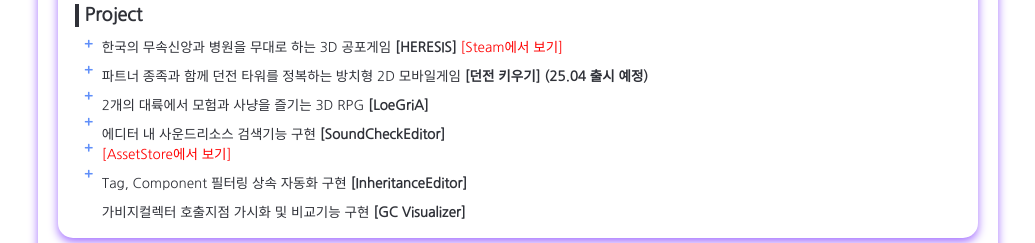
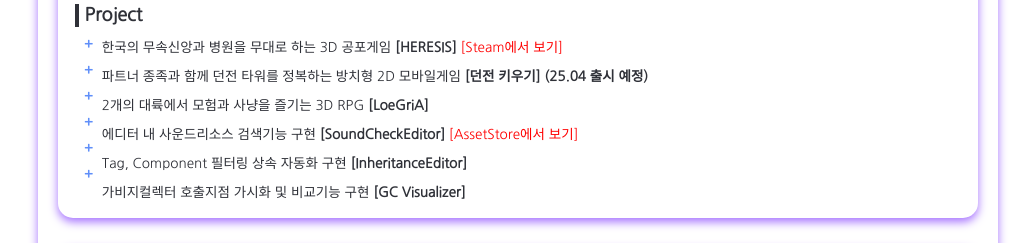
Before and after one commit to shin0624/shin0624.github.io, a plain HTML site: page index.html in a window 1280 px wide. Shown: the part 1600-1843 px from the top of the page, without its empty margins (122-1157 px from the left). Drawn offline with Linux system fonts and the light colour scheme.

Commit message:
index 내 span 제거

```diff
--- a/css/design.css
+++ b/css/design.css
@@ -205,6 +205,8 @@ body{
     padding : 0;
     transition: transform 0.3s ease-in-out;
 }
+
+
 /*아래 박스 추가*/
 .PortfolioView_Box_Container{
     display: flex;
--- a/index.html
+++ b/index.html
@@ -216,7 +216,7 @@
                         <span>한국의 무속신앙과 병원을 무대로 하는 3D 공포게임 <strong>[HERESIS]</strong> <a href="https://store.steampowered.com/app/3374270/HERESIS/" style="color: red;">[Steam에서 보기]</a></span>
                         <span>파트너 종족과 함께 던전 타워를 정복하는 방치형 2D 모바일게임 <strong>[던전 키우기] (25.04 출시 예정)</strong></span>
                         <span>2개의 대륙에서 모험과 사냥을 즐기는 3D RPG <strong>[LoeGriA]</strong></span>
-                        <span>에디터 내 사운드리소스 검색기능 구현 <strong>[SoundCheckEditor]</strong></span> <a href="https://assetstore.unity.com/packages/tools/audio/soundcheckeditor-314439" style="color: red;">[AssetStore에서 보기]</a></span>
+                        <span>에디터 내 사운드리소스 검색기능 구현 <strong>[SoundCheckEditor]</strong> <a href="https://assetstore.unity.com/packages/tools/audio/soundcheckeditor-314439" style="color: red;">[AssetStore에서 보기]</a></span>
                         <span>Tag, Component 필터링 상속 자동화 구현 <strong>[InheritanceEditor]</strong></span>
                         <span>가비지컬렉터 호출지점 가시화 및 비교기능 구현 <strong>[GC Visualizer]</strong></span>
                     </div>
```
